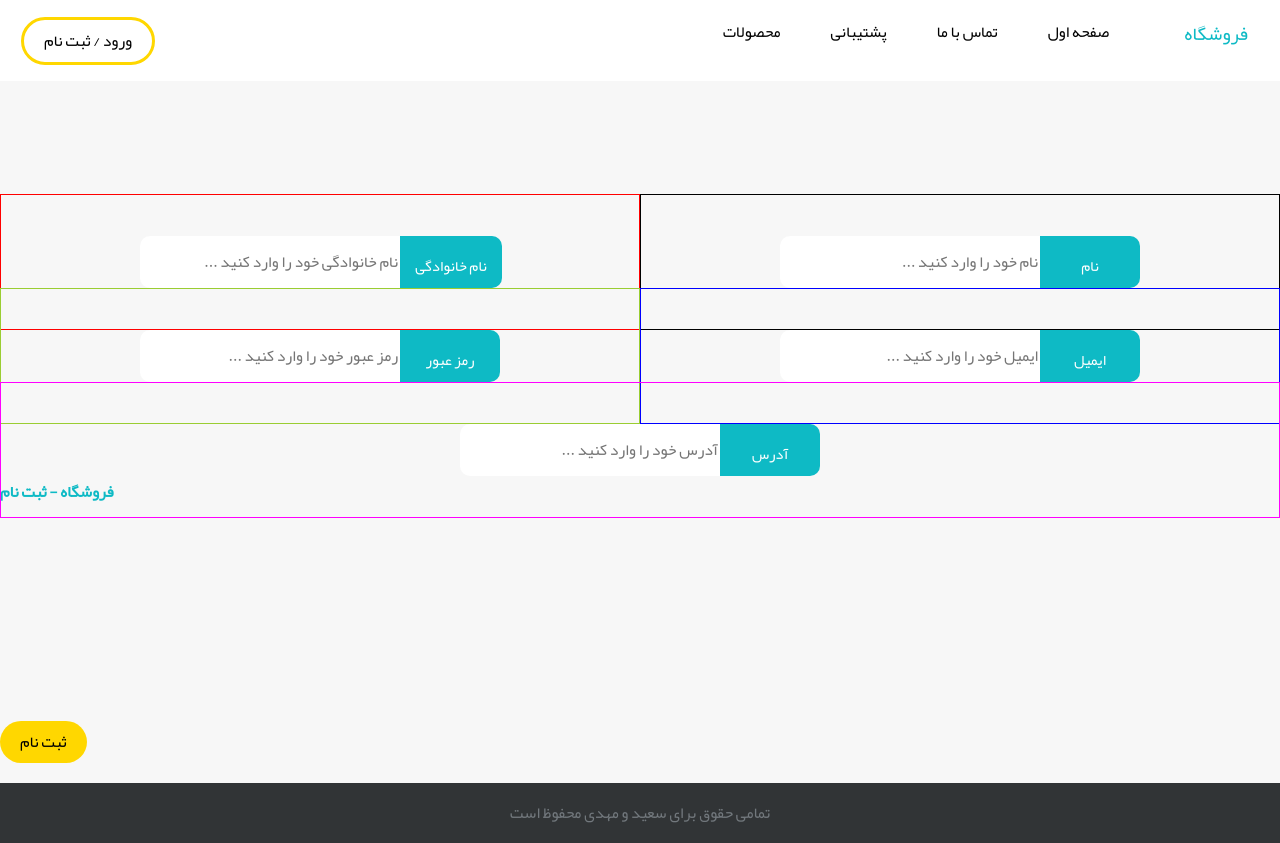
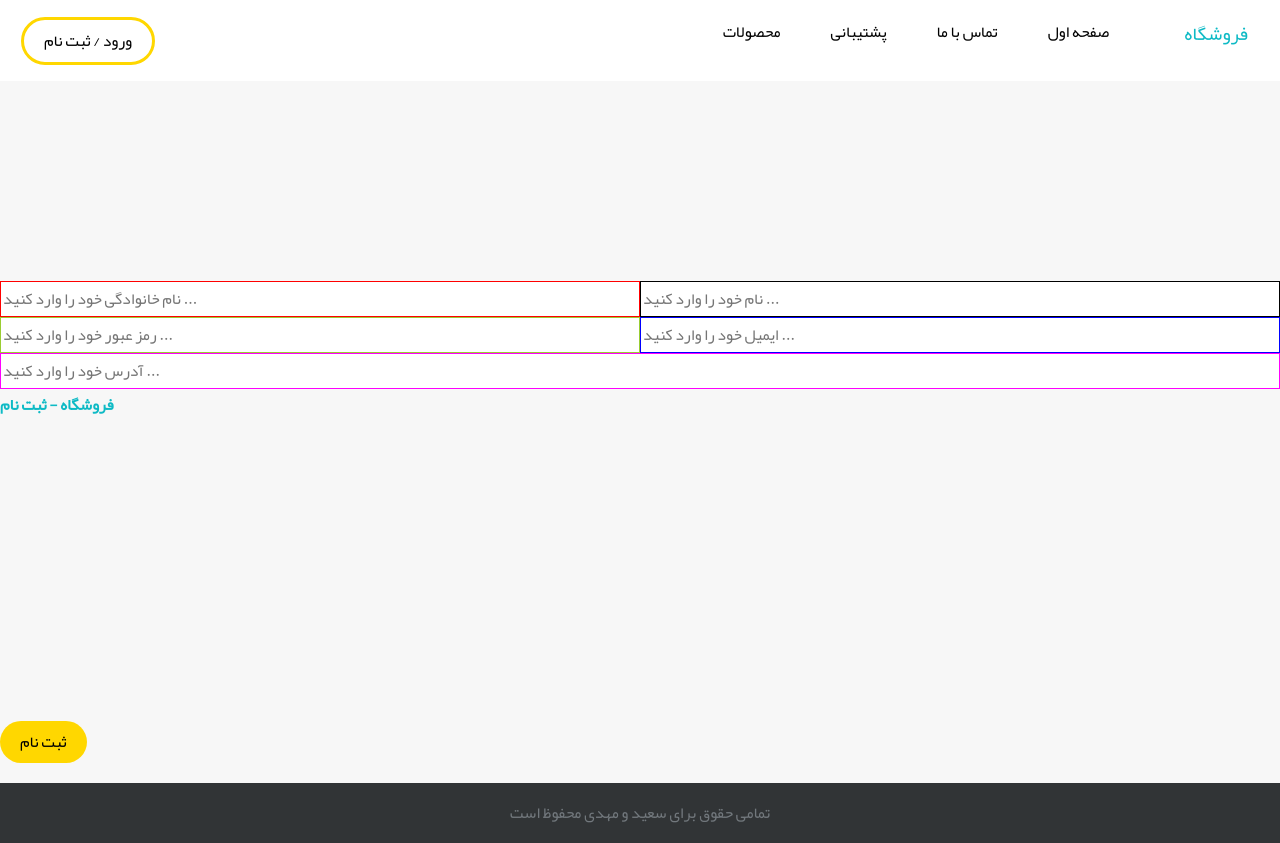
Before and after one commit to mnn59/web-new, a React app: page /signup in a window 1280 px wide. Built offline with nearby package versions, Linux system fonts and the light colour scheme.

Commit message:
Replace inputs instead of labeledInput components [WIP]

```diff
--- a/src/containers/Signup/Signup.js
+++ b/src/containers/Signup/Signup.js
@@ -14,11 +14,18 @@ const signup = () => {
             <div className={classes.Signup}>
                 <div className={classes.grid_container}>
                     <strong>فروشگاه - ثبت نام</strong>
-                    <LabeledInput placeholder="نام خود را وارد کنید ..." label="نام" className={classes.labeledInputName}/>
-                    <LabeledInput placeholder="نام خانوادگی خود را وارد کنید ..." label="نام خانوادگی" labelClassName={classes.labelClassname} className={classes.labeledInputFamilyName}/>
-                    <LabeledInput placeholder="ایمیل خود را وارد کنید ..." label="ایمیل" className={classes.labeledInputEmail}/>
-                    <LabeledInput placeholder="رمز عبور خود را وارد کنید ..." label="رمز عبور" className={classes.labeledInputPassword}/>
-                    <LabeledInput placeholder="آدرس خود را وارد کنید ..." label="آدرس" className={classes.labeledInputAddress}/>
+                    {/*<LabeledInput placeholder="نام خود را وارد کنید ..." label="نام" className={classes.labeledInputName}/>*/}
+                    {/*<LabeledInput placeholder="نام خانوادگی خود را وارد کنید ..." label="نام خانوادگی" labelClassName={classes.labelClassname} className={classes.labeledInputFamilyName}/>*/}
+                    {/*<LabeledInput placeholder="ایمیل خود را وارد کنید ..." label="ایمیل" className={classes.labeledInputEmail}/>*/}
+                    {/*<LabeledInput placeholder="رمز عبور خود را وارد کنید ..." label="رمز عبور" className={classes.labeledInputPassword}/>*/}
+                    {/*<LabeledInput placeholder="آدرس خود را وارد کنید ..." label="آدرس" className={classes.labeledInputAddress}/>*/}
+
+
+                    <input type="text" placeholder="نام خود را وارد کنید ..."  className={classes.labeledInputName}/>
+                    <input type="text" placeholder="نام خانوادگی خود را وارد کنید ..."   className={classes.labeledInputFamilyName}/>
+                    <input type="text" placeholder="ایمیل خود را وارد کنید ..."  className={classes.labeledInputEmail}/>
+                    <input type="text" placeholder="رمز عبور خود را وارد کنید ..."  className={classes.labeledInputPassword}/>
+                    <input type="text" placeholder="آدرس خود را وارد کنید ..."  className={classes.labeledInputAddress}/>
                 </div>
                 <SearchButton value="ثبت نام" className={classes.signupButton}/>
             </div>
--- a/src/containers/Signup/Signup.module.css
+++ b/src/containers/Signup/Signup.module.css
@@ -15,6 +15,8 @@
     "labeledInputPassword labeledInputEmail"
     "labeledInputAddress labeledInputAddress"
     ;
+    /*grid-template-columns: 1fr 1fr;*/
+    /*grid-template-rows: 1fr 1fr 1fr;*/
 }
 
 .grid_container > strong {
```
